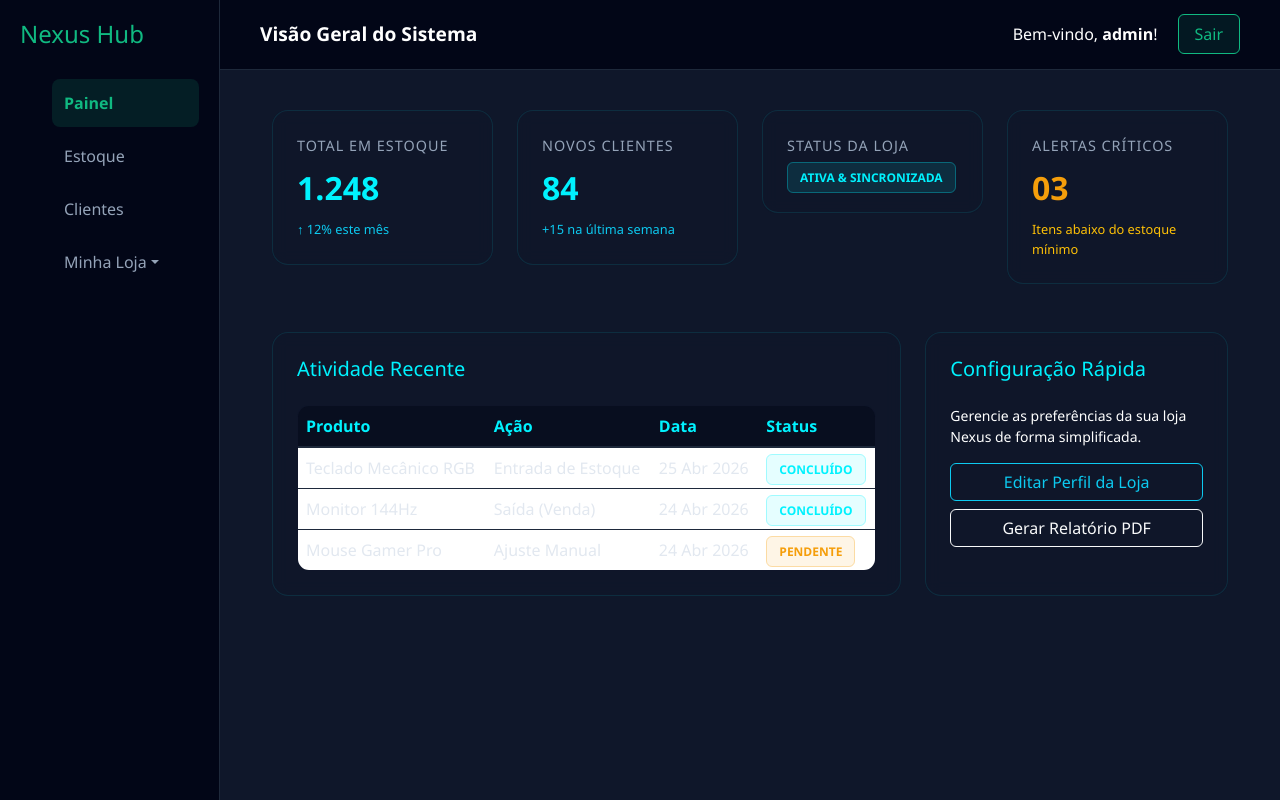
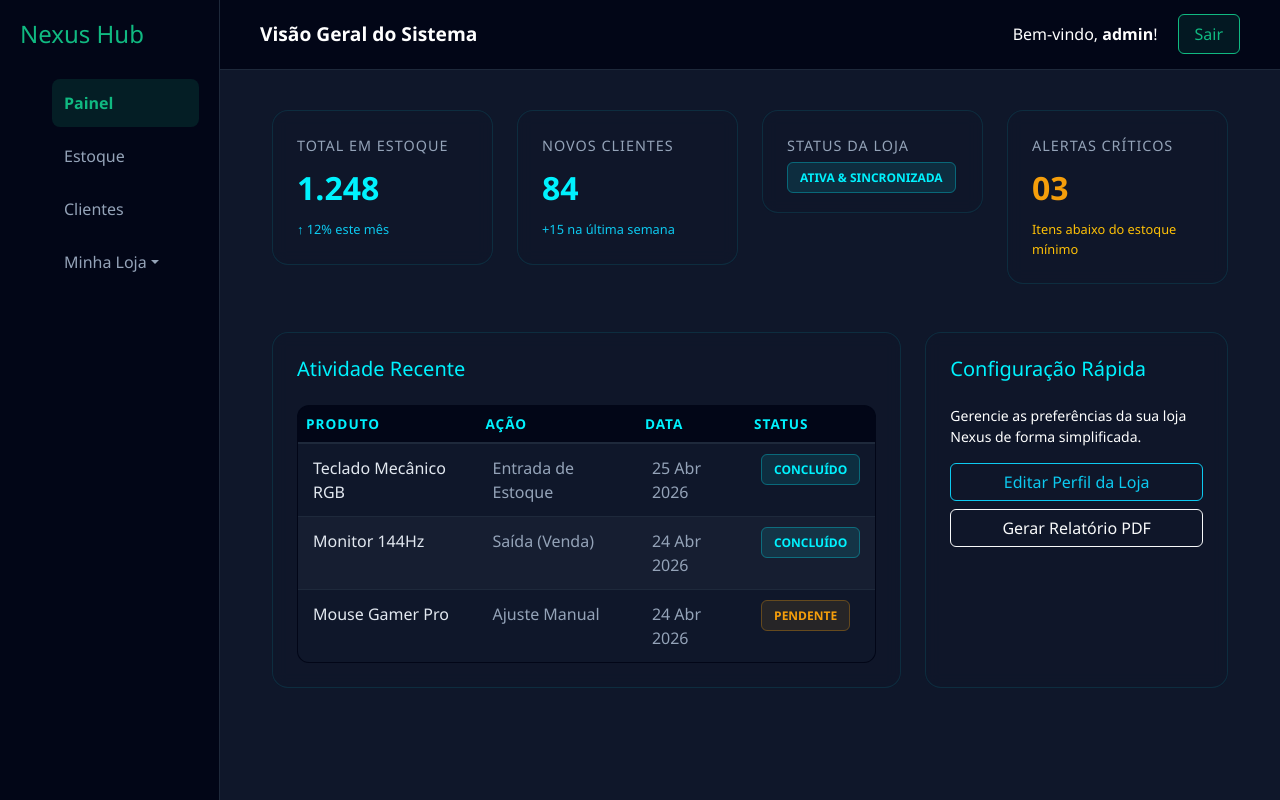
Before and after one commit to MatheusSilva09/Nexus, a Django app: page / in a window 1280 px wide. Run offline with Django 5.2, Linux system fonts and the light colour scheme; a user stored in the database is signed in; data comes from the database, SQL or seed files in the repository.

Commit message:
Update dashboard.html

```diff
--- a/dashboard/templates/dashboard.html
+++ b/dashboard/templates/dashboard.html
@@ -7,7 +7,8 @@
 <style>
     /* Estilos específicos do Dashboard para manter a paleta Turquesa */
     .metric-card {
-        background: rgba(15, 23, 42, 0.8); /* Azul Card com transparência */
+        background: rgba(15, 23, 42, 0.8);
+        /* Azul Card com transparência */
         backdrop-filter: blur(8px);
         border: 1px solid rgba(0, 242, 254, 0.1);
         border-radius: 16px;
@@ -24,7 +25,8 @@
     .metric-value {
         font-size: 2rem;
         font-weight: 800;
-        color: #00f2fe; /* Turquesa principal */
+        color: #00f2fe;
+        /* Turquesa principal */
         margin: 0.5rem 0;
     }
 
@@ -58,24 +60,52 @@
 
     /* Tabela Estilizada */
     .nexus-table {
-        background: rgba(15, 23, 42, 0.6);
+        background: #020617;
         border-radius: 12px;
         overflow: hidden;
-        border: 1px solid rgba(30, 41, 59, 0.5);
+        border: 1px solid #1e293b;
+        width: 100%;
     }
 
-    .nexus-table th {
-        background: rgba(2, 6, 23, 0.5);
+    .nexus-table thead th {
+        background-color: #020617; /* Azul mais profundo para o topo */
         color: #00f2fe;
-        font-weight: 600;
+        text-transform: uppercase;
+        font-size: 0.85rem;
+        letter-spacing: 1px;
         border-bottom: 2px solid #1e293b;
     }
 
-    .nexus-table td {
-        color: #e2e8f0;
-        border-bottom: 1px solid #1e293b;
-        vertical-align: middle;
-    }
+    /* Estilização base das colunas (Corpo) */
+/* Estilização base das colunas (Corpo) */
+.nexus-table tbody td {
+    color: #94a3b8;
+    border-bottom: 1px solid #1e293b;
+    padding: 12px 15px;
+}
+
+/* Linhas Ímpares (Fundo Principal) */
+.nexus-table tbody tr:nth-child(odd) td {
+    background-color: #0f172a; /* Azul escuro profundo padrão */
+}
+
+/* Linhas Pares (O efeito Zebra) */
+.nexus-table tbody tr:nth-child(even) td {
+    background-color: #161e31; /* Um azul levemente mais claro para contraste */
+}
+
+/* Efeito de Hover (Aumenta o brilho da linha inteira) */
+.nexus-table tbody tr:hover td {
+    background-color: #1e293b !important; /* Azul médio para destaque */
+    color: #ffffff; /* Texto brilha no hover */
+    transition: all 0.2s ease;
+}
+
+/* Ajuste na primeira coluna (Produto) para destaque */
+.nexus-table tbody tr td:first-child {
+    color: #e2e8f0;
+    font-weight: 500;
+}
 </style>
 
 <div class="container-fluid">
@@ -153,7 +183,7 @@
         <div class="col-lg-4">
             <div class="metric-card h-100">
                 <h5 class="mb-4" style="color: #00f2fe;">Configuração Rápida</h5>
-                <p class="turquesa-pale small">Gerencie as preferências da sua loja Nexus de forma simplificada.</p>
+                <p class="turquesa-medio small">Gerencie as preferências da sua loja Nexus de forma simplificada.</p>
                 <div class="d-grid gap-2">
                     <a href="{% url 'criar_loja' %}" class="btn btn-outline-info">Editar Perfil da Loja</a>
                     <a href="{% url 'lista_estoque' %}" class="btn btn-outline-light">Gerar Relatório PDF</a>
```
